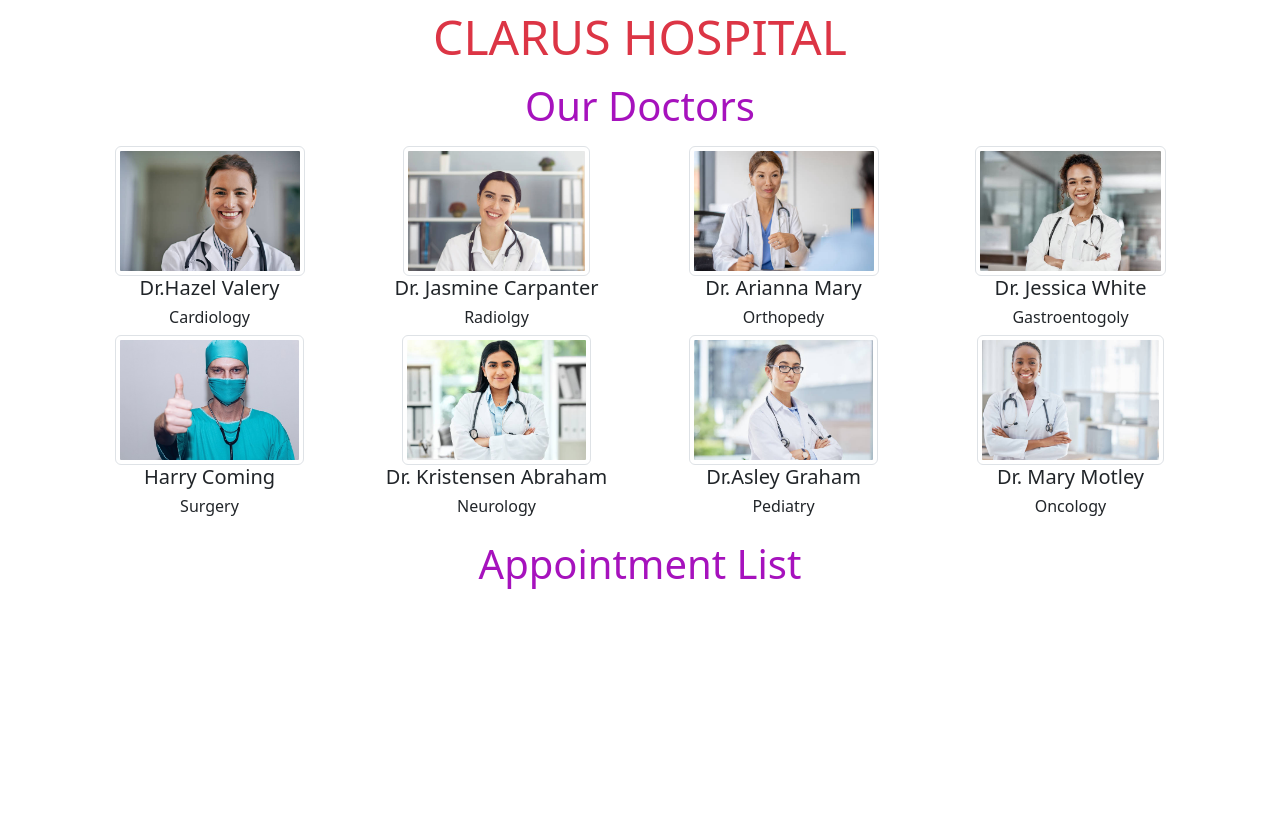
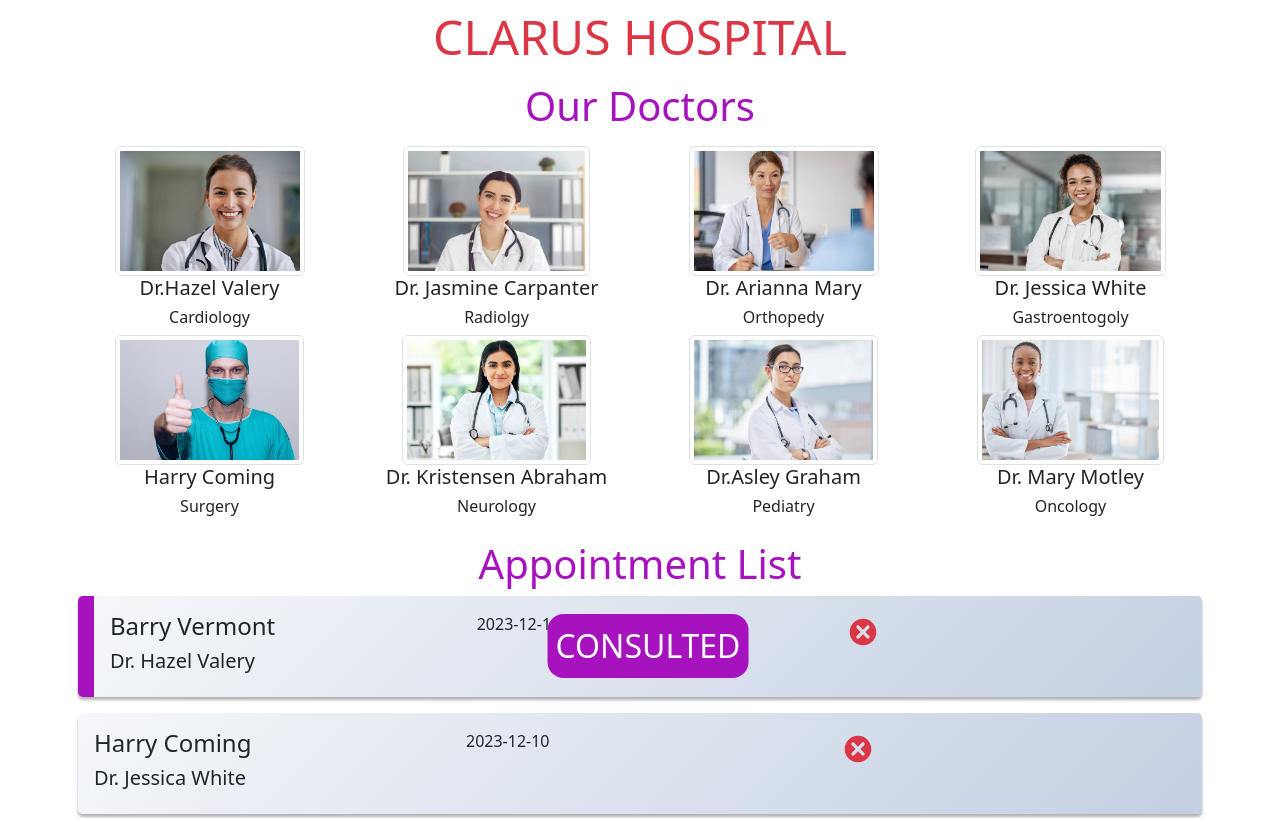
Before and after one commit to Kadir-Zeren/react-recap-9, a React (Create React App) app: page / in a window 1280 px wide. Shown: the top 818 px of the page. Built offline with nearby package versions, Linux system fonts and the light colour scheme.

Commit message:
feat: appointment list added

```diff
--- a/src/components/AddModal.jsx
+++ b/src/components/AddModal.jsx
@@ -7,6 +7,11 @@
   const [name, setName] = useState("");
   const [date, setDate] = useState(new Date().toISOString().slice(0, 10));
 
+  const handleSubmit = (e) => {
+    e.preventDefeult();
+    handleClose();
+  };
+
   console.log(name, date);
   return (
     <>
@@ -15,7 +20,7 @@
           <Modal.Title>Appointment for ...</Modal.Title>
         </Modal.Header>
         <Modal.Body>
-          <Form>
+          <Form onSubmit={handleSubmit}>
             <Form.Group className="mb-3" controlId="name">
               <Form.Label>Patient Name</Form.Label>
               <Form.Control
--- a/src/components/AppointmentList.jsx
+++ b/src/components/AppointmentList.jsx
@@ -1,13 +1,35 @@
-import Container from "react-bootstrap/Container"
+import Container from "react-bootstrap/Container";
+import Row from "react-bootstrap/Row";
+import Col from "react-bootstrap/Col";
+import { TiDelete } from "react-icons/ti";
 
-const AppointmentList = () => {
+const AppointmentList = ({ apps }) => {
+  console.log(apps);
   return (
     <Container className="p-2">
       <h3 className="display-6 mb-2" style={{ color: "rgb(166, 18, 189)" }}>
         Appointment List
       </h3>
+
+      {apps.map(({ id, patient, consulted, doctor, day }) => (
+        <div
+          key={id}
+          className={consulted ? "appointments consulted" : "appointments"}
+        >
+          <Row>
+            <Col>
+              <h4>{patient}</h4>
+              <h5>{doctor}</h5>
+            </Col>
+            <Col>{day}</Col>
+            <Col>
+              <TiDelete className="text-danger fs-1" />
+            </Col>
+          </Row>
+        </div>
+      ))}
     </Container>
-  )
-}
+  );
+};
 
-export default AppointmentList
+export default AppointmentList;
--- a/src/helper/data.jsx
+++ b/src/helper/data.jsx
@@ -2,25 +2,25 @@
   {
     id: 1,
     patient: "Barry Vermont",
-    day: new Date(),
+    day: new Date().toISOString().slice(0, 10),
     consulted: true,
     doctor: "Dr. Hazel Valery",
   },
   {
     id: 2,
     patient: "Harry Coming",
-    day: new Date(),
+    day: new Date().toISOString().slice(0, 10),
     consulted: false,
     doctor: "Dr. Jessica White",
   },
   {
     id: 3,
     patient: "Aaron Black",
-    day: new Date(),
+    day: new Date().toISOString().slice(0, 10),
     consulted: true,
     doctor: "Dr. Jasmine Carpanter",
   },
-]
+];
 
 export const doctorData = [
   {
@@ -71,4 +71,4 @@
     dep: "Oncology",
     img: "./img/dr8.jpg",
   },
-]
+];
--- a/src/pages/Home.jsx
+++ b/src/pages/Home.jsx
@@ -1,14 +1,19 @@
-import AppointmentList from "../components/AppointmentList"
-import Doctors from "../components/Doctors"
+import { useState } from "react";
+import AppointmentList from "../components/AppointmentList";
+import Doctors from "../components/Doctors";
+import { appointmentData } from "../helper/data";
 
 const Home = () => {
+  const [appointments, setAppointments] = useState(appointmentData);
+
+  console.log(appointments);
   return (
     <main className="text-center mt-2">
       <h1 className="display-5 text-danger">CLARUS HOSPITAL</h1>
       <Doctors />
-      <AppointmentList />
+      <AppointmentList apps={appointments} />
     </main>
-  )
-}
+  );
+};
 
-export default Home
+export default Home;
```
